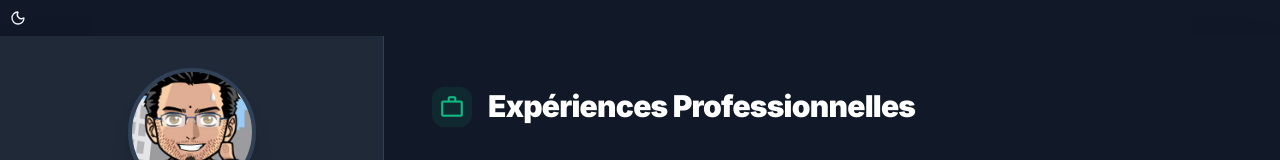
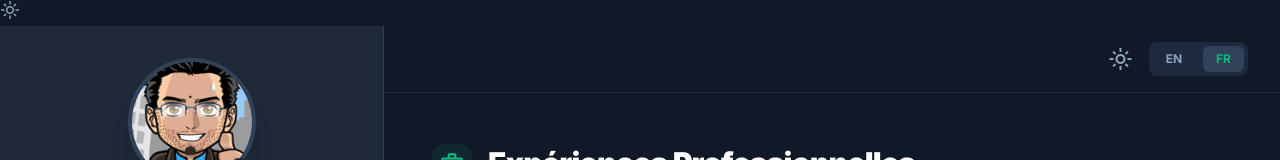
Before and after one commit to jeyofdev/my-interactive-cv, a Next.js app: page /cv in a window 1280 px wide. Shown: the top 160 px of the page. Built offline with nearby package versions, Linux system fonts and the light colour scheme.

Commit message:
feat: add resume main header

```diff
--- a/app/globals.css
+++ b/app/globals.css
@@ -34,8 +34,10 @@
 	--color-border-secondary: var(--border-secondary);
 
 	--color-icon-muted-foreground: var(--icon-muted-foreground);
+	--color-icon-dark-mode-background: var(--icon-dark-mode-background);
 
 	--color-link-muted-foreground: var(--link-muted-foreground);
+	--color-link-surface-foreground: var(--link-surface-foreground);
 
 	--color-divider-vertical: var(--divider-vertical);
 	--color-divider-horizontal: var(--divider-horizontal);
@@ -137,8 +139,10 @@
 	--surface-muted-foreground-info-title: theme(--color-slate-800);
 
 	--icon-muted-foreground: theme(--color-slate-400);
+	--icon-dark-mode-background: theme(--color-slate-100);
 
 	--link-muted-foreground: theme(--color-slate-400);
+	--link-surface-foreground: theme(--color-white);
 
 	--border: theme(--color-slate-200);
 	--border-secondary: theme(--color-white);
@@ -251,8 +255,10 @@
 	--chip-secondary: theme(--color-slate-700);
 
 	--icon-muted-foreground: theme(--color-slate-400);
+	--icon-dark-mode-background: theme(--color-slate-800);
 
 	--link-muted-foreground: theme(--color-slate-400);
+	--link-surface-foreground: theme(--color-slate-700);
 
 	--react: theme(--color-slate-800 / 80%);
 	--typescript: theme(--color-slate-800 / 80%);
--- /dev/null
+++ b/components/layout/resume/resume-main-header.tsx
@@ -0,0 +1,48 @@
+"use client";
+
+import { FC, useState } from "react";
+import { Typography } from "@/components/ui/typography/typography";
+import { ListRenderer } from "@/components/list/list-renderer";
+import { Social } from "@/data/resume-data";
+import { ToggleTheme } from "@/components/ui/button/toggle-theme";
+import { DarkModeTabs } from "@/components/ui/tabs/dark-mode-tabs";
+
+type MainHeaderProps = {};
+
+export const ResumeMainHeader: FC<MainHeaderProps> = ({}) => {
+	const [lang, setLang] = useState<"EN" | "FR">("FR"); // Default to English as per request
+
+	return (
+		<header className="sticky top-0 z-10 flex items-center justify-end px-8 py-4 backdrop-blur-md border-b border-divider-horizontal-secondary">
+			<div className="flex items-center gap-4">
+				<ToggleTheme size="sm" />
+
+				<DarkModeTabs setLang={setLang} lang={lang} />
+				{/* <div className="flex p-1 rounded-lg">
+					<button
+						onClick={() => setLang("EN")}
+						className={`px-3 py-1.5 text-xs font-bold rounded-md transition-all ${lang === "EN" ? "bg-white dark:bg-slate-700 shadow-sm" : "hover:text-primary"}`}
+					>
+						<Typography
+							variant="small"
+							color={lang === "EN" ? "primary" : "surface-muted-foreground-info"}
+							fontSize="xs"
+							fontWeight="bold"
+							lineHeight="none"
+							textTransform="capitalize"
+							letterSpacing="normal"
+						>
+							EN
+						</Typography>
+					</button>
+					<button
+						onClick={() => setLang("FR")}
+						className={`px-3 py-1.5 text-xs font-bold rounded-md transition-all ${lang === "FR" ? "bg-white dark:bg-slate-700 shadow-sm text-primary" : "text-slate-500 dark:text-slate-400 hover:text-primary"}`}
+					>
+						FR
+					</button>
+				</div> */}
+			</div>
+		</header>
+	);
+};
--- a/components/page/resume.tsx
+++ b/components/page/resume.tsx
@@ -16,6 +16,7 @@ import { ProjectTabs } from "@/components/ui/tabs/project-tabs";
 import { Divider } from "@/components/ui/divider/divider";
 import { ProjectGridCard, ProjectListCard, HobbyCard, EducationCard } from "@/components/ui/card/cards";
 import { ResumeMainFooter } from "@/components/layout/resume/resume-main-footer";
+import { ResumeMainHeader } from "@/components/layout/resume/resume-main-header";
 
 export const skillColorMap: Record<string, ChipBaseColor> = {
 	react: "react",
@@ -183,6 +184,8 @@ export const Resume = () => {
 			</aside>
 
 			<main className="flex-1 flex flex-col bg-destructive">
+				<ResumeMainHeader />
+
 				<div className="px-8 lg:px-12 py-12 max-w-4xl">
 					{/* Experience Section */}
 					<Section>
--- a/components/ui/button/toggle-theme.tsx
+++ b/components/ui/button/toggle-theme.tsx
@@ -1,17 +1,64 @@
 "use client";
 
+import * as React from "react";
 import { Moon, Sun } from "lucide-react";
 import { useTheme } from "next-themes";
-import { Button } from "@/components/ui/button/button";
+import { cva, type VariantProps } from "class-variance-authority";
 
-export const ToggleTheme = () => {
+import { cn } from "@/lib/utils";
+import { Icon } from "../icon/icon";
+
+const toggleThemeVariants = cva(
+	"relative inline-flex items-center justify-center transition-colors focus-visible:outline-none focus-visible:ring-2 focus-visible:ring-ring focus-visible:ring-offset-2 disabled:pointer-events-none disabled:opacity-50 rotate-0 scale-100 transition-all cursor-pointer",
+	{
+		variants: {
+			variant: {
+				default: "",
+				raised: "p-2 rounded-lg hover:bg-icon-dark-mode-background",
+			},
+			size: {
+				base: "base",
+				sm: "sm",
+				md: "md",
+				lg: "lg",
+				xl: "xl",
+			},
+		},
+		defaultVariants: {
+			variant: "default",
+			size: "base",
+		},
+	},
+);
+
+const sizeMap = {
+	base: "20px",
+	sm: "24px",
+	md: "28px",
+	lg: "30px",
+	xl: "32px",
+} as const;
+
+export type ToggleThemeProps = React.ButtonHTMLAttributes<HTMLButtonElement> & VariantProps<typeof toggleThemeVariants>;
+
+export const ToggleTheme = ({ className, variant, size, ...props }: ToggleThemeProps) => {
 	const { theme, setTheme } = useTheme();
 
 	return (
-		<Button variant="ghost" size="icon" onClick={() => setTheme(theme === "light" ? "dark" : "light")}>
-			<Sun className="h-5 w-5 rotate-0 scale-100 transition-all dark:-rotate-90 dark:scale-0" />
-			<Moon className="absolute h-5 w-5 rotate-90 scale-0 transition-all dark:rotate-0 dark:scale-100" />
+		<button
+			type="button"
+			onClick={() => setTheme(theme === "light" ? "dark" : "light")}
+			className={cn(toggleThemeVariants({ variant, size }), className)}
+			{...props}
+		>
+			<Icon
+				icon={theme === "light" ? "dark_mode" : "light_mode"}
+				color="info"
+				size={size ? sizeMap[size] : sizeMap.base}
+				className="group-hover:scale-110 transition-transform"
+			/>
+
 			<span className="sr-only">Toggle theme</span>
-		</Button>
+		</button>
 	);
 };
--- a/components/ui/icon/icon.tsx
+++ b/components/ui/icon/icon.tsx
@@ -15,6 +15,7 @@ const iconVariants = cva("material-symbols-outlined", {
 			secondary: "text-icon-muted-foreground",
 			link: "text-link-icon-foreground",
 			inherit: "text-inherit",
+			info: "text-surface-muted-foreground-info",
 		},
 		backgroundColor: {
 			default: "bg-transparent",
--- /dev/null
+++ b/components/ui/tabs/dark-mode-tabs.tsx
@@ -0,0 +1,51 @@
+import { ListRenderer } from "@/components/list/list-renderer";
+import { Tabs, TabsList, TabsTrigger } from "@/components/ui/tabs/tabs";
+import { cn } from "@/lib/utils";
+import { Typography } from "@/components/ui/typography/typography";
+
+type Lang = "EN" | "FR";
+
+type DarkModeTabsProps = {
+	setLang: (lang: Lang) => void;
+	lang: Lang;
+};
+
+export const DarkModeTabs = ({ setLang, lang }: DarkModeTabsProps) => {
+	const langs: Lang[] = ["EN", "FR"];
+
+	return (
+		<Tabs defaultValue="preview">
+			<TabsList className="flex gap-2 bg-tabs-background rounded-lg w-fit ml-auto lg:ml-0 p-1">
+				<ListRenderer
+					list={langs}
+					keyExtractor={(item) => item}
+					renderItem={(langItem) => (
+						<TabsTrigger
+							value={langItem}
+							onClick={() => setLang(langItem)}
+							className={cn(
+								"px-3 py-1.5 text-xs rounded-md shadow-none flex items-center gap-2 transition-all text-slate-500 dark:text-slate-400 font-medium data-[state=active]:bg-white data-[state=active]:dark:bg-slate-700 data-[state=active]:text-primary data-[state=active]:font-bold",
+								{
+									"bg-tabs-trigger-background text-primary font-bold": lang === langItem,
+									"text-tabs-trigger-foreground hover:text-primary font-medium": lang !== langItem,
+								},
+							)}
+						>
+							<Typography
+								variant="small"
+								color={lang === langItem ? "primary" : "surface-muted-foreground-info"}
+								fontSize="xs"
+								fontWeight="bold"
+								lineHeight="none"
+								textTransform="capitalize"
+								letterSpacing="normal"
+							>
+								{langItem}
+							</Typography>
+						</TabsTrigger>
+					)}
+				/>
+			</TabsList>
+		</Tabs>
+	);
+};
--- a/components/ui/typography/base-typography.tsx
+++ b/components/ui/typography/base-typography.tsx
@@ -28,6 +28,7 @@ const baseTypographyVariants = cva("", {
 			"text-current": "text-current",
 			"accordion-muted-foreground-title": "text-accordion-muted-foreground-title",
 			"surface-muted-foreground-title": "text-surface-muted-foreground-title",
+			"link-surface-foreground": "text-link-surface-foreground",
 		},
 		fontSize: {
 			xs: "text-xs",
```
